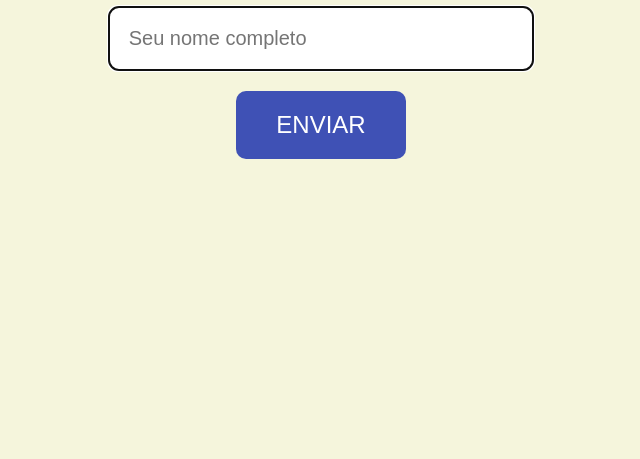
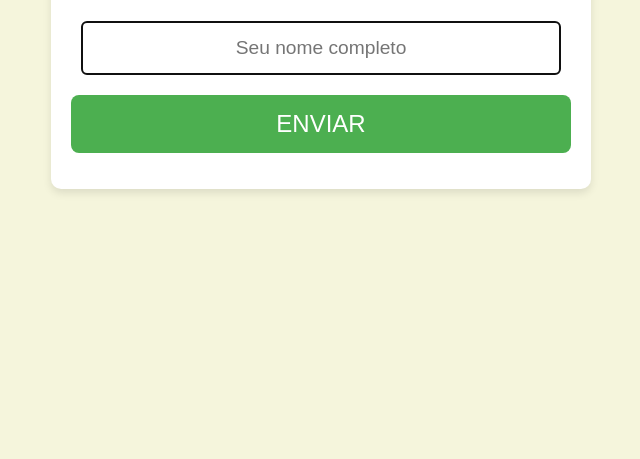
Before and after one commit to pablocorks/registrochegada, a plain HTML site: page checkin.html in a window 1280 px wide. Shown: the part 341-800 px from the top of the page, without its empty margins (319-959 px from the left). Drawn offline with Linux system fonts and the light colour scheme.

Commit message:
Update style.css

```diff
--- a/style.css
+++ b/style.css
@@ -1,38 +1,73 @@
 body {
+    font-family: Arial, sans-serif;
+    display: flex;
+    justify-content: center;
+    align-items: center;
+    min-height: 100vh;
     margin: 0;
-  background-color: #f5f5dc; /* Bege claro */
-  font-family: sans-serif;
+    background-color: #F5F5DC; /* Bege Claro */
+    color: #333;
+    text-align: center;
 }
 
 .container {
-  display: flex;
-  flex-direction: column;
-  align-items: center;
-  justify-content: center;
-  height: 100vh;
-  text-align: center;
+    padding: 20px;
+    background-color: #fff;
+    border-radius: 10px;
+    box-shadow: 0 4px 8px rgba(0, 0, 0, 0.1);
+    max-width: 90%; /* Ajuste para tablets */
+    width: 400px; /* Largura base para o conteúdo */
 }
 
-img {
-  width: 300px;
-  margin-bottom: 40px;
+.logo {
+    max-width: 80%;
+    height: auto;
+    margin-bottom: 30px;
 }
 
-button {
-  padding: 20px 40px;
-  font-size: 24px;
-  background-color: #3f51b5;
+.main-button {
+    background-color: #4CAF50; /* Um verde atraente */
     color: white;
+    padding: 15px 30px;
     border: none;
-  border-radius: 10px;
+    border-radius: 8px;
+    font-size: 1.5em; /* Tamanho maior para tablets */
     cursor: pointer;
+    transition: background-color 0.3s ease;
+    width: 100%;
+    box-sizing: border-box; /* Garante que padding e border sejam incluídos na largura */
 }
 
-input {
-  padding: 20px;
-  font-size: 20px;
-  width: 80%;
+.main-button:hover {
+    background-color: #45a049;
+}
+
+h1 {
+    font-size: 1.8em;
     margin-bottom: 20px;
-  border-radius: 10px;
+    color: #555;
+}
+
+input[type="text"] {
+    width: calc(100% - 20px); /* Ajuste para padding */
+    padding: 15px 10px;
+    margin-bottom: 20px;
     border: 1px solid #ccc;
+    border-radius: 5px;
+    font-size: 1.2em;
+    box-sizing: border-box; /* Inclui padding no width */
+    text-align: center; /* Centraliza o texto */
 }
+
+.status-message {
+    margin-top: 15px;
+    font-weight: bold;
+    color: green; /* Cor para mensagens de sucesso */
+}
+
+/* Media query para telas maiores, se necessário, mas para tablet, o acima já deve ser bom */
+@media (min-width: 768px) {
+    .container {
+        width: 500px;
+    }
+}
```
Lines whose indentation alone changed are shown as unchanged.
